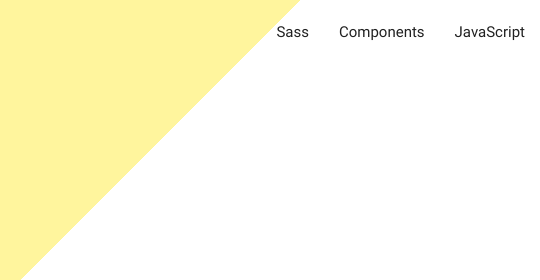
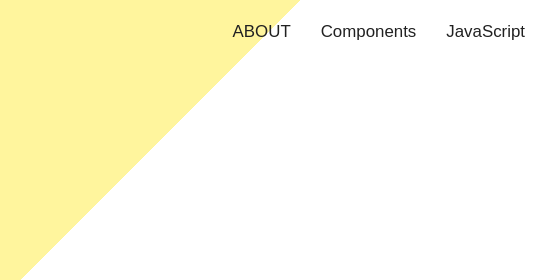
Before and after one commit to connordougherty/dennisdougherty, a plain HTML site: page index.html in a window 1280 px wide. Shown: the top 280 px of the page, 740-1280 px from the left. Drawn offline with nearby package versions, Linux system fonts and the light colour scheme.

Commit message:
Added webfonts

```diff
--- a/css/style.css
+++ b/css/style.css
@@ -1,3 +1,31 @@
+@font-face {
+  font-family: 'oswaldmedium';
+  src: url('oswald-medium-webfont.woff2') format('woff2'),
+       url('oswald-medium-webfont.woff') format('woff');
+  font-weight: normal;
+  font-style: normal;
+}
+
+@font-face {
+  font-family: 'dancing_scriptbold';
+  src: url('dancingscript-bold-webfont.woff2') format('woff2'),
+       url('dancingscript-bold-webfont.woff') format('woff');
+  font-weight: normal;
+  font-style: normal;
+}
+
+@font-face {
+  font-family: 'merriweatherregular';
+  src: url('merriweather-regular-webfont.woff2') format('woff2'),
+       url('merriweather-regular-webfont.woff') format('woff');
+  font-weight: normal;
+  font-style: normal;
+}
+
+html {
+	font-family: 'Oswald', sans-serif;
+}
+
 html, body {
 	height: 100%;
 }
@@ -16,3 +44,7 @@ nav {
 .brand-logo {
 	width: 15%;
 }
+
+nav ul a {
+	font-size: 1.125rem;
+}
--- /dev/null
+++ b/css/stylesheet.css
@@ -0,0 +1,36 @@
+/*! Generated by Font Squirrel (https://www.fontsquirrel.com) on September 15, 2017 */
+
+
+
+@font-face {
+    font-family: 'oswaldmedium';
+    src: url('oswald-medium-webfont.woff2') format('woff2'),
+         url('oswald-medium-webfont.woff') format('woff');
+    font-weight: normal;
+    font-style: normal;
+
+}
+
+
+
+
+@font-face {
+    font-family: 'dancing_scriptbold';
+    src: url('dancingscript-bold-webfont.woff2') format('woff2'),
+         url('dancingscript-bold-webfont.woff') format('woff');
+    font-weight: normal;
+    font-style: normal;
+
+}
+
+
+
+
+@font-face {
+    font-family: 'merriweatherregular';
+    src: url('merriweather-regular-webfont.woff2') format('woff2'),
+         url('merriweather-regular-webfont.woff') format('woff');
+    font-weight: normal;
+    font-style: normal;
+
+}
--- a/index.html
+++ b/index.html
@@ -24,12 +24,12 @@
           </a>
           <a href="#" data-activates="mobile-demo" class="button-collapse grey-text text-darken-4"><i class="material-icons">menu</i></a>
           <ul id="nav-mobile" class="right hide-on-med-and-down">
-            <li><a href="sass.html" class="grey-text text-darken-4">Sass</a></li>
+            <li><a href="sass.html" class="grey-text text-darken-4">ABOUT</a></li>
             <li><a href="badges.html" class="grey-text text-darken-4">Components</a></li>
             <li><a href="collapsible.html" class="grey-text text-darken-4">JavaScript</a></li>
           </ul>
           <ul class="side-nav" id="mobile-demo">
-            <li><a href="sass.html">Sass</a></li>
+            <li><a href="sass.html">ABOUT</a></li>
             <li><a href="badges.html">Components</a></li>
             <li><a href="collapsible.html">Javascript</a></li>
             <li><a href="mobile.html">Mobile</a></li>
```
Also changed, not shown: fonts/dancingscript-bold-webfont.woff (added), fonts/dancingscript-bold-webfont.woff2 (added), fonts/merriweather-regular-webfont.woff (added), fonts/merriweather-regular-webfont.woff2 (added), fonts/oswald-medium-webfont.woff (added), fonts/oswald-medium-webfont.woff2 (added), fonts/roboto/Roboto-Bold.woff (deleted), fonts/roboto/Roboto-Bold.woff2 (deleted), fonts/roboto/Roboto-Light.woff (deleted), fonts/roboto/Roboto-Light.woff2 (deleted), fonts/roboto/Roboto-Medium.woff (deleted), fonts/roboto/Roboto-Medium.woff2 (deleted), fonts/roboto/Roboto-Regular.woff (deleted), fonts/roboto/Roboto-Regular.woff2 (deleted), 2 more files.
